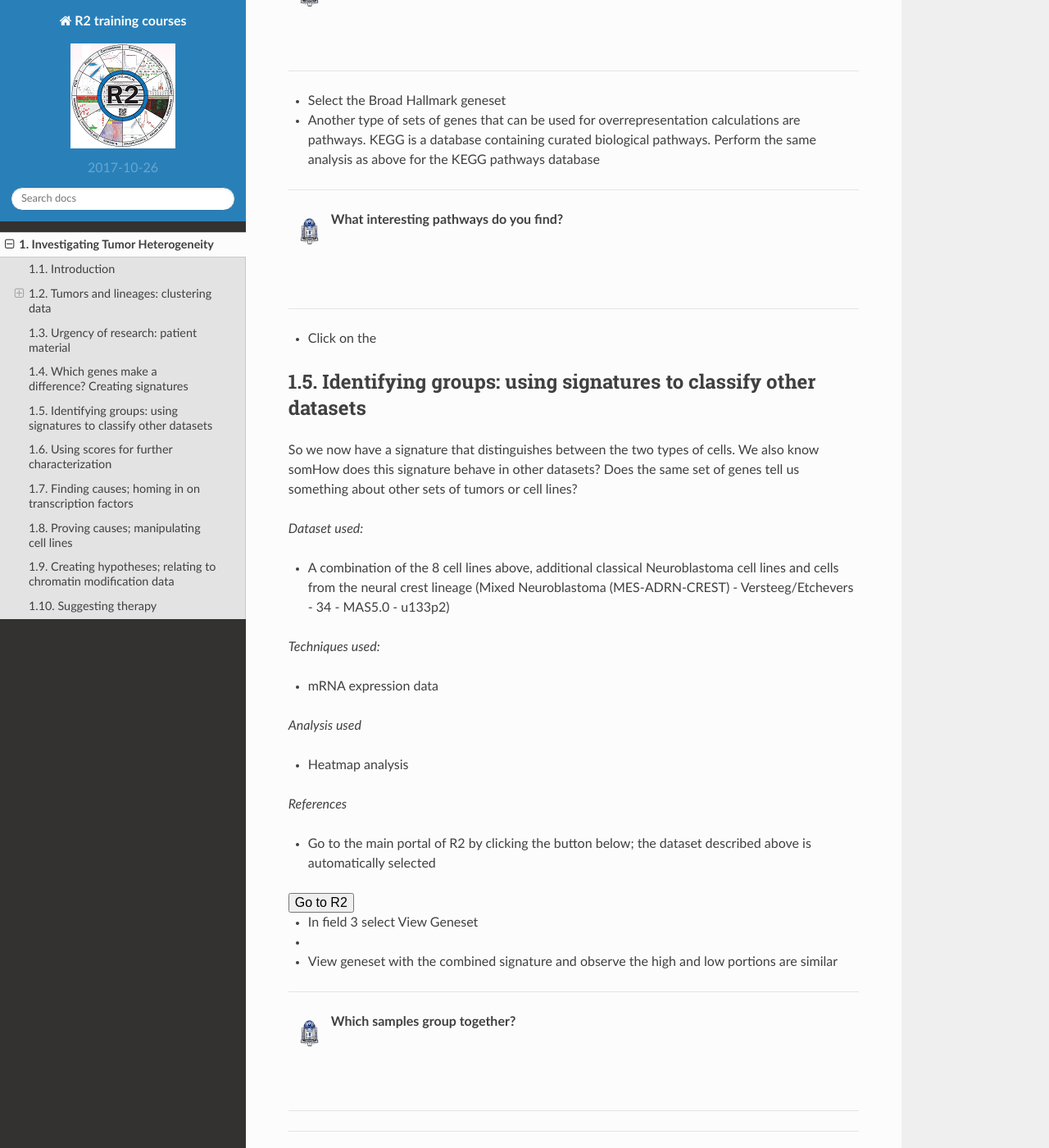
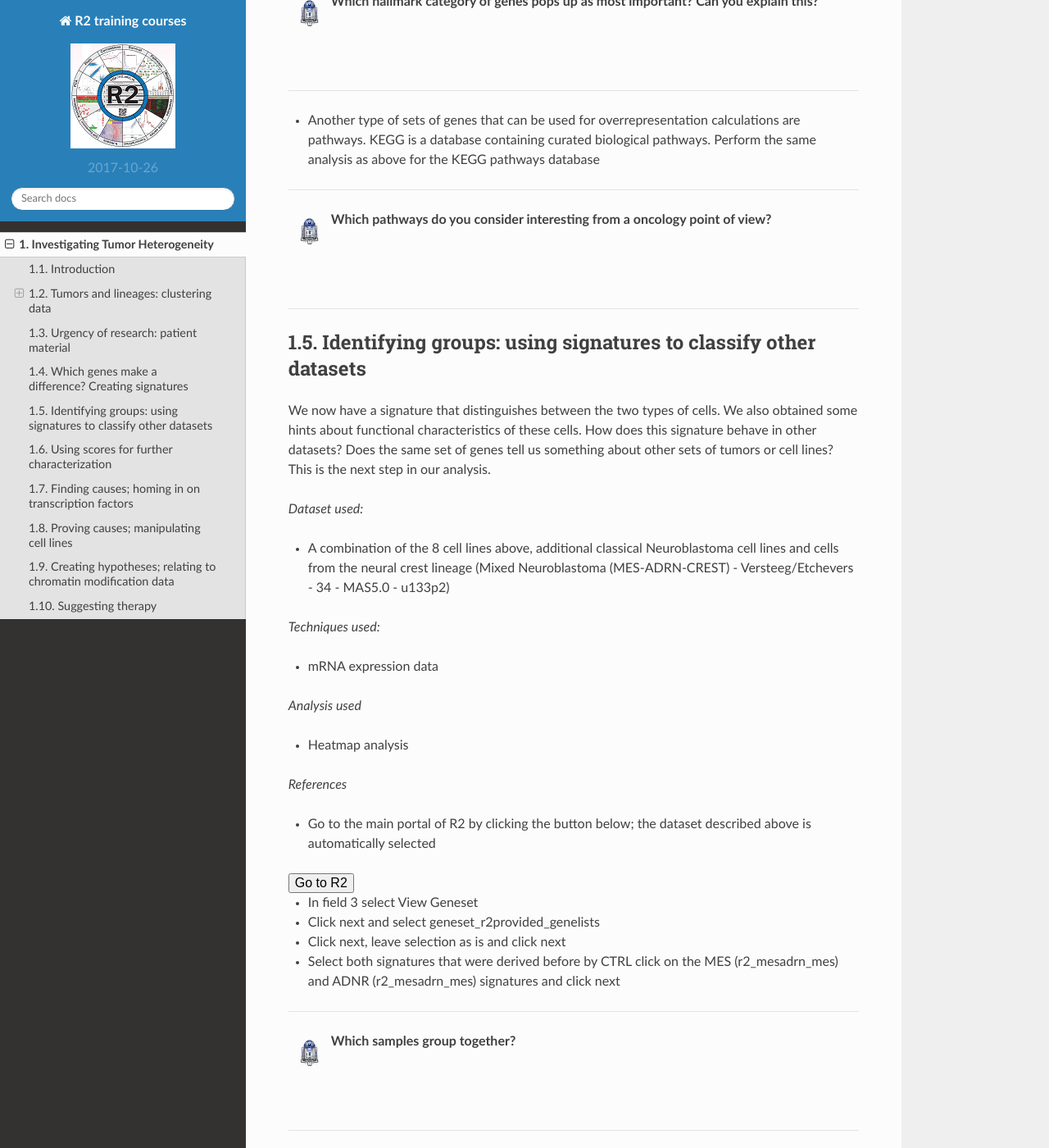
Before and after one commit to antronerds/r2-training-courses, a Sphinx documentation site: the page built from docs/Investigating_Tumor_Heterogeneity.md, in a window 1280 px wide and 1400 px high, scrolled down 7835 px. Shown: the whole window at 82% size. Built offline with Sphinx 7.4.7 and the Read the Docs theme 2.0.0, drawn with Linux system fonts in a browser that asks for light colours; some of the changed text lies outside the part shown.

Commit message:
Added finegrained chapter 1.5

```diff
--- a/docs/Investigating_Tumor_Heterogeneity.md
+++ b/docs/Investigating_Tumor_Heterogeneity.md
@@ -245,31 +245,29 @@ We have identified two different types of cells that seem to be related in diffe
 * In R2 there are much more sets of genes that have been found to be implemented in specific processes. The Broad institute has compiled quite some of these sets of genes that characterize hallmark biological processes
 * Go back by clicking the back button
 * Select the Geneset option from the right menu
+* Select the Broad Hallmark geneset
 
 ---------
-  ![](_static/images/R2d2_logo.png)**Which hallmark category of genes pops up as most important?**
+  ![](_static/images/R2d2_logo.png)**Which hallmark category of genes pops up as most important? Can you explain this?**
 
 <br><br>
 
 ---------
 
-* Select the Broad Hallmark geneset
 * Another type of sets of genes that can be used for overrepresentation calculations are pathways. KEGG is a database containing curated biological pathways. Perform the same analysis as above for the KEGG pathways database
 
 ---------
-  ![](_static/images/R2d2_logo.png)**What interesting pathways do you find?**
+  ![](_static/images/R2d2_logo.png)**Which pathways do you consider interesting from a oncology point of view?**
 
 <br><br>
 
 ---------
 
-* Click on the
-
 
 Identifying groups: using signatures to classify other datasets
 ------------------------------------------------------------------
 
-So we now have a signature that distinguishes between the two types of cells. We also know somHow does this signature behave in other datasets? Does the same set of genes tell us something about other sets of tumors or cell lines?
+We now have a signature that distinguishes between the two types of cells. We also obtained some hints about functional characteristics of these cells. How does this signature behave in other datasets? Does the same set of genes tell us something about other sets of tumors or cell lines? This is the next step in our analysis.
 
 *Dataset used:*
 * A combination of the 8 cell lines above, additional classical Neuroblastoma cell lines and cells from the neural crest lineage (Mixed Neuroblastoma (MES-ADRN-CREST) - Versteeg/Etchevers - 34 - MAS5.0 - u133p2)
@@ -291,8 +289,9 @@ So we now have a signature that distinguishes between the two types of cells. We
 
 
 * In field 3 select View Geneset
-*
-* View geneset with the combined signature and observe the high and low portions are similar
+* Click next and select geneset_r2provided_genelists
+* Click next, leave selection as is and click next
+* Select both signatures that were derived before by CTRL click on the MES (r2_mesadrn_mes) and ADNR (r2_mesadrn_mes) signatures and click next
 
 ---------
   ![](_static/images/R2d2_logo.png)**Which samples group together?**
```
